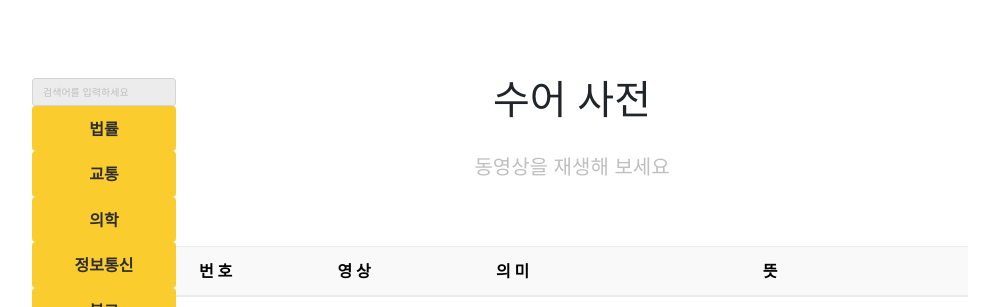
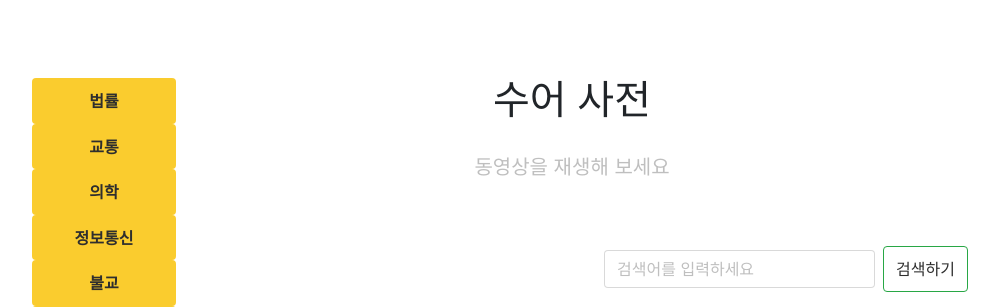
Before and after one commit to bigdata-3team/Sign-Language-Translator, a Flask app: page /dictionary in a window 1280 px wide. Shown: the part 52-359 px from the top of the page, without its empty margins (152-1151 px from the left). Run offline with Flask 2, Linux system fonts and the light colour scheme; data that the repository does not hold is empty; some libraries are stand-ins or nearby versions.

Commit message:
Modify : UI of search button in dictionary, add target='_blank' in index

```diff
--- a/sonmin/templates/dictionary.html
+++ b/sonmin/templates/dictionary.html
@@ -35,7 +35,6 @@
                             <form action="/dictionary" method="POST" autocomplete="off">
                                 <div class="col-lg-2">
                                     <div class="list-group" role="tablist" style="position: absolute;">
-                                        <input type="text" value="" name="search" placeholder="검색어를 입력하세요" style="font-size:10px;">
                                         <input type="submit" value="법률" name="category">
                                         <input type="submit" value="교통" name="category">
                                         <input type="submit" value="의학" name="category">
@@ -59,6 +58,12 @@
                                 <p></p>
                                 <p>동영상을 재생해 보세요</p>
                             </header>
+
+                            <form action="/dictionary" method="POST" autocomplete="off" class="form-inline" style="float:right;">
+                                <input class="form-control mr-sm-2" type="search" placeholder="검색어를 입력하세요" name="search">
+                                <button class="btn btn-outline-success my-2 my-sm-0" type="submit">검색하기</button>
+                            </form>
+
                             <div class="table-responsive">
                                 <table class="table table-hover">
                                     <colgroup>
--- a/sonmin/templates/index.html
+++ b/sonmin/templates/index.html
@@ -63,7 +63,7 @@
                                                        loop/>
                                             </div>
                                             <h5>{{ list[i].category }} : {{ list[i].word }}</h5>
-											<form action="/dictionary" method="POST" class="form-inline">
+											<form action="/dictionary" method="POST" class="form-inline" target="_blank">
 												<input type="hidden" value="{{ list[i].word }}" name="search">
 												<input type="submit" value="자세히 알아보기">
 											</form>
```
